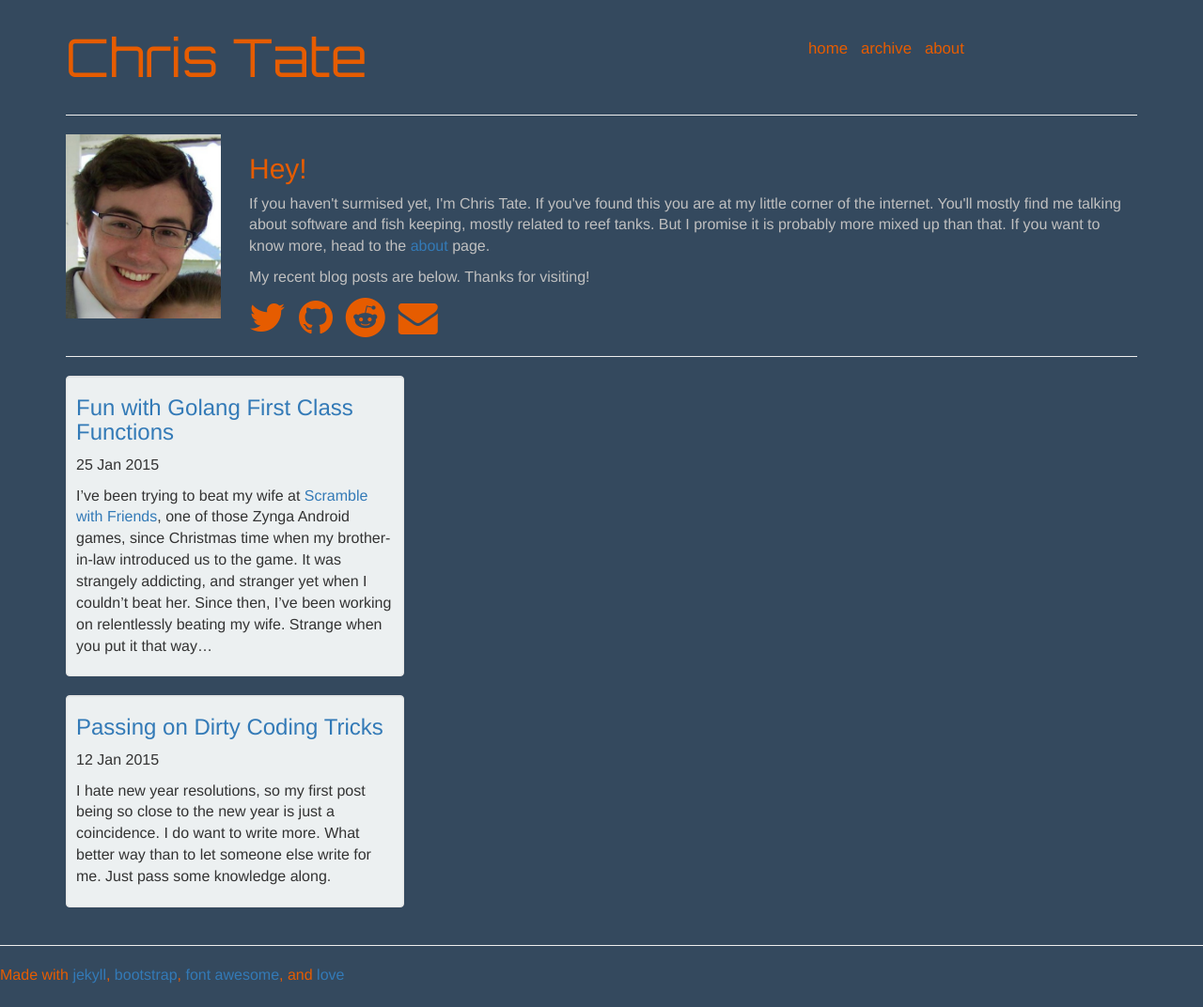
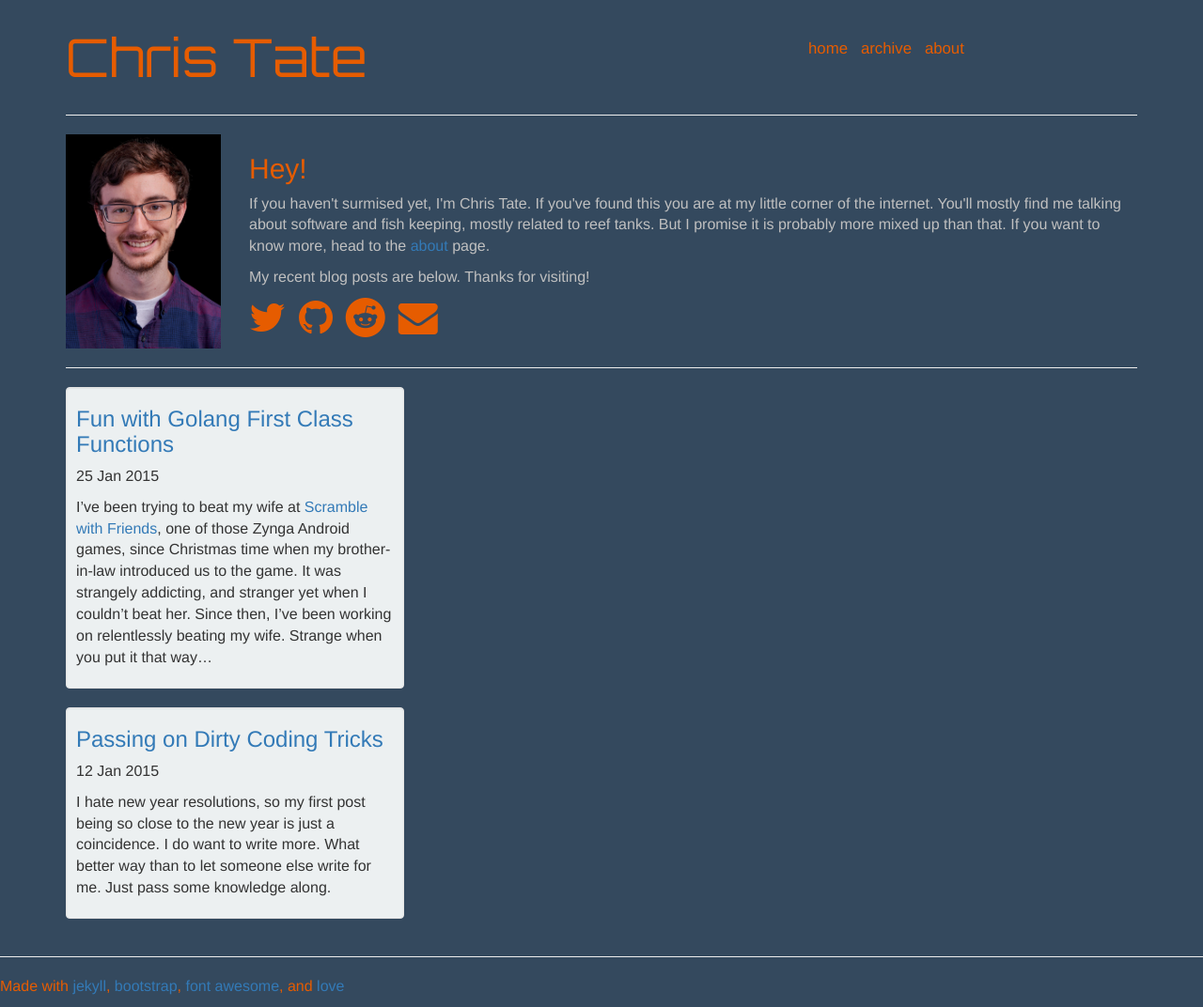
Before and after one commit to ctlevi/ctlevi.github.io, a Jekyll site: the page built from index.html, in a window 1280 px wide. Shown: the whole page at 94% size. Built offline with Jekyll 4.4.1, drawn with Linux system fonts in a browser that asks for light colours; nearby versions of some CDN libraries; some web fonts are replaced.

Commit message:
Add updated picture to index page

```diff
--- a/index.html
+++ b/index.html
@@ -6,7 +6,7 @@ title: Chris Tate
 <div class="about-me-header">
     <div class="row">
         <div class="col-md-2">
-            <img height="auto" width="100%" src="/assets/PromPic.jpg">
+            <img height="auto" width="100%" src="/assets/HeadShot.png">
         </div>
         <div class="col-md-10">
             <h2>Hey!</h2>
```
Also changed, not shown: assets/HeadShot.png (added).
